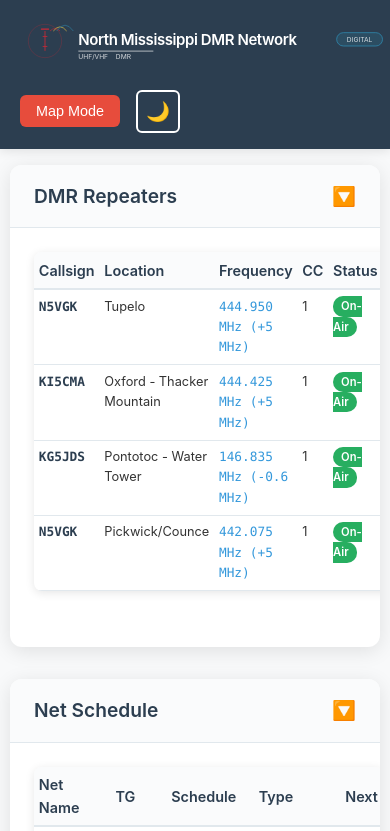
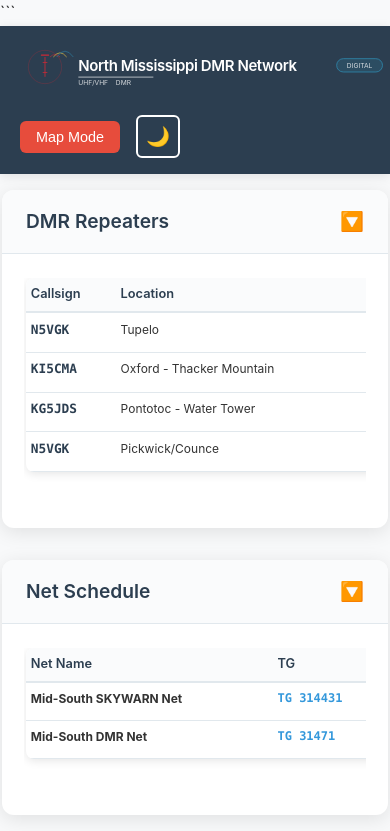
Before and after one commit to abcleanonme/msdmr-website, a plain HTML site: page index.html in a window 390 px wide. Both pictures are taken after a click on the button "Compact Mode". Shown: the top 831 px of the page. Drawn offline with nearby package versions, Linux system fonts and the light colour scheme; no server answers.

Commit message:
Update index.html

````diff
--- a/index.html
+++ b/index.html
@@ -1,4 +1,5 @@
 <!DOCTYPE html>
+
 <html lang="en">
 <head>
     <meta charset="UTF-8">
@@ -26,6 +27,7 @@
             --shadow: rgba(0,0,0,0.1);
         }
 
+```
     [data-theme="dark"] {
         --bg-color: #1a1a1a;
         --bg-secondary: #2d2d2d;
@@ -179,8 +181,16 @@
         padding: 0 10px;
     }
 
+    .compact-table-wrapper {
+        overflow-x: auto;
+        -webkit-overflow-scrolling: touch;
+        margin: 0 -10px;
+        padding: 0 10px;
+    }
+
     .compact-table {
         width: 100%;
+        min-width: 600px;
         border-collapse: collapse;
         background: var(--bg-secondary);
         border-radius: 8px;
@@ -197,12 +207,16 @@
         color: var(--text-light);
         border-bottom: 2px solid var(--border-color);
         font-size: 0.9rem;
+        white-space: nowrap;
+        position: sticky;
+        top: 0;
+        z-index: 10;
     }
 
     .compact-table td {
-            padding: 0.6rem 0.6rem;
+        padding: 0.8rem 0.6rem;
         border-bottom: 1px solid var(--border-color);
-            font-size: 0.8rem;
+        font-size: 0.85rem;
         vertical-align: top;
     }
 
@@ -214,36 +228,44 @@
         font-weight: 600;
         color: var(--text-light);
         font-family: 'SF Mono', 'Monaco', monospace;
+        font-size: 0.9rem;
     }
 
     .compact-frequency {
         font-family: 'SF Mono', 'Monaco', monospace;
         color: var(--btn-primary);
         font-weight: 500;
+        font-size: 0.8rem;
     }
 
     .compact-status {
-            padding: 0.2rem 0.5rem;
+        padding: 0.3rem 0.6rem;
         border-radius: 12px;
-            font-size: 0.7rem;
+        font-size: 0.75rem;
         font-weight: 600;
         background: #27ae60;
         color: white;
+        white-space: nowrap;
+        display: inline-block;
     }
 
     .compact-links {
         display: flex;
-            gap: 0.3rem;
+        gap: 0.4rem;
+        flex-wrap: wrap;
     }
 
     .compact-link {
         background: var(--btn-primary);
         color: white;
         text-decoration: none;
-            padding: 0.2rem 0.4rem;
-            border-radius: 3px;
-            font-size: 0.7rem;
+        padding: 0.3rem 0.5rem;
+        border-radius: 4px;
+        font-size: 0.75rem;
         transition: all 0.3s ease;
+        white-space: nowrap;
+        min-width: 32px;
+        text-align: center;
     }
 
     .compact-link:hover {
@@ -254,6 +276,114 @@
         font-family: 'SF Mono', 'Monaco', monospace;
         font-weight: 600;
         color: var(--btn-primary);
+        font-size: 0.85rem;
+    }
+
+    .compact-description {
+        max-width: 250px;
+        overflow: hidden;
+        text-overflow: ellipsis;
+        white-space: nowrap;
+    }
+
+    /* Mobile Optimizations */
+    @media (max-width: 768px) {
+        .compact-container {
+            padding: 0 5px;
+        }
+
+        .compact-table-wrapper {
+            margin: 0 -5px;
+            padding: 0 5px;
+        }
+
+        .compact-table {
+            min-width: 800px;
+            font-size: 0.8rem;
+        }
+
+        .compact-table th,
+        .compact-table td {
+            padding: 0.6rem 0.4rem;
+        }
+
+        .compact-table th {
+            font-size: 0.8rem;
+        }
+
+        .compact-table td {
+            font-size: 0.75rem;
+        }
+
+        .compact-callsign {
+            font-size: 0.8rem;
+        }
+
+        .compact-frequency {
+            font-size: 0.7rem;
+        }
+
+        .compact-tg {
+            font-size: 0.75rem;
+        }
+
+        .compact-status {
+            font-size: 0.7rem;
+            padding: 0.2rem 0.4rem;
+        }
+
+        .compact-link {
+            font-size: 0.7rem;
+            padding: 0.25rem 0.4rem;
+            min-width: 28px;
+        }
+
+        .compact-description {
+            max-width: 180px;
+        }
+
+        #map {
+            height: 350px;
+        }
+
+        .section-header {
+            padding: 0.8rem 1rem;
+        }
+
+        .section-content {
+            padding: 1rem;
+        }
+
+        .section-title {
+            font-size: 1.1rem;
+        }
+    }
+
+    @media (max-width: 480px) {
+        .compact-table {
+            min-width: 900px;
+        }
+
+        .compact-container {
+            padding: 0 2px;
+        }
+
+        .compact-table-wrapper {
+            margin: 0 -2px;
+            padding: 0 2px;
+        }
+
+        #map {
+            height: 300px;
+        }
+
+        .section-header {
+            padding: 0.6rem 0.8rem;
+        }
+
+        .section-content {
+            padding: 0.8rem;
+        }
     }
 
     /* Section Styles */
@@ -374,6 +504,8 @@
         display: none !important;
     }
 </style>
+```
+
 </head>
 <body>
     <header>
@@ -397,6 +529,7 @@
                         </style>
                       </defs>
 
+```
                   <g transform="translate(30,30)">
                     <circle cx="0" cy="0" r="20" fill="none" stroke="rgba(204, 41, 54, 0.3)" stroke-width="1"/>
                     <g fill="#CC2936">
@@ -455,6 +588,7 @@
                     <span class="section-toggle">🔽</span>
                 </div>
                 <div id="repeatersSection" class="section-content">
+                    <div class="compact-table-wrapper">
                         <table class="compact-table" id="repeatersTable">
                             <thead>
                                 <tr>
@@ -472,6 +606,7 @@
                         </table>
                     </div>
                 </div>
+            </div>
 
             <div class="section">
                 <div class="section-header" onclick="toggleSection('netsSection')">
@@ -479,6 +614,7 @@
                     <span class="section-toggle">🔽</span>
                 </div>
                 <div id="netsSection" class="section-content">
+                    <div class="compact-table-wrapper">
                         <table class="compact-table" id="netsTable">
                             <thead>
                                 <tr>
@@ -494,6 +630,7 @@
                         </table>
                     </div>
                 </div>
+            </div>
 
             <div class="section">
                 <div class="section-header" onclick="toggleSection('talkgroupsSection')">
@@ -501,6 +638,7 @@
                     <span class="section-toggle">🔽</span>
                 </div>
                 <div id="talkgroupsSection" class="section-content">
+                    <div class="compact-table-wrapper">
                         <table class="compact-table" id="talkgroupsTable">
                             <thead>
                                 <tr>
@@ -514,6 +652,7 @@
                             <tbody id="talkgroupsTableBody">
                             </tbody>
                         </table>
+                    </div>
                 </div>
             </div>
         </div>
@@ -862,7 +1001,7 @@
                     <td><strong>${tg.name}</strong></td>
                     <td><span class="compact-status" style="background: ${this.getTypeColor(tg.type)}">${tg.type}</span></td>
                     <td>${tg.status}</td>
-                        <td style="max-width: 300px;">${tg.description}</td>
+                    <td style="max-width: 300px;" class="compact-description">${tg.description}</td>
                 `;
                 tbody.appendChild(row);
             });
@@ -1057,5 +1196,7 @@
     // Start the application
     document.addEventListener('DOMContentLoaded', initApp);
 </script>
+```
+
 </body>
 </html>
````
Lines whose indentation alone changed are shown as unchanged.
